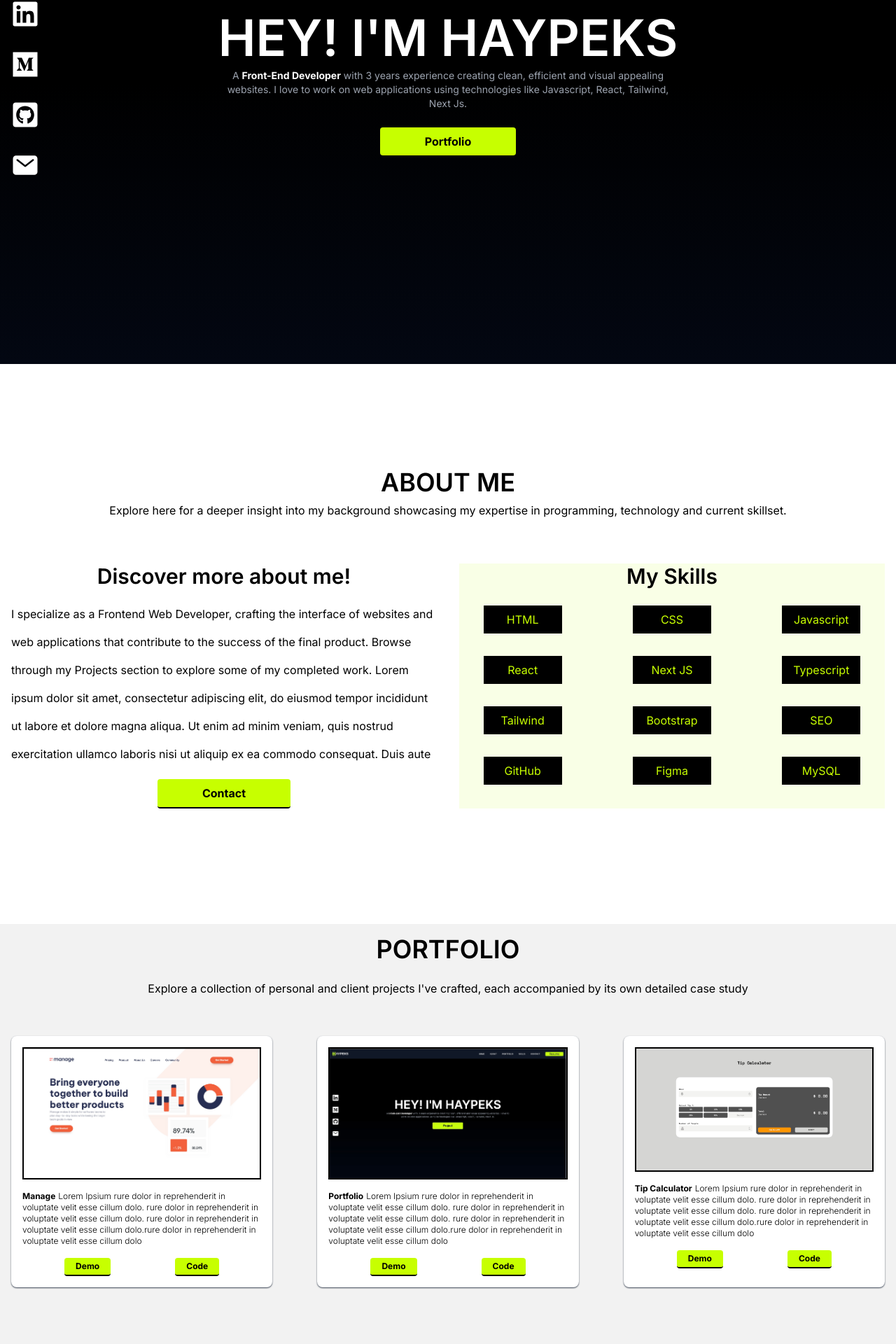
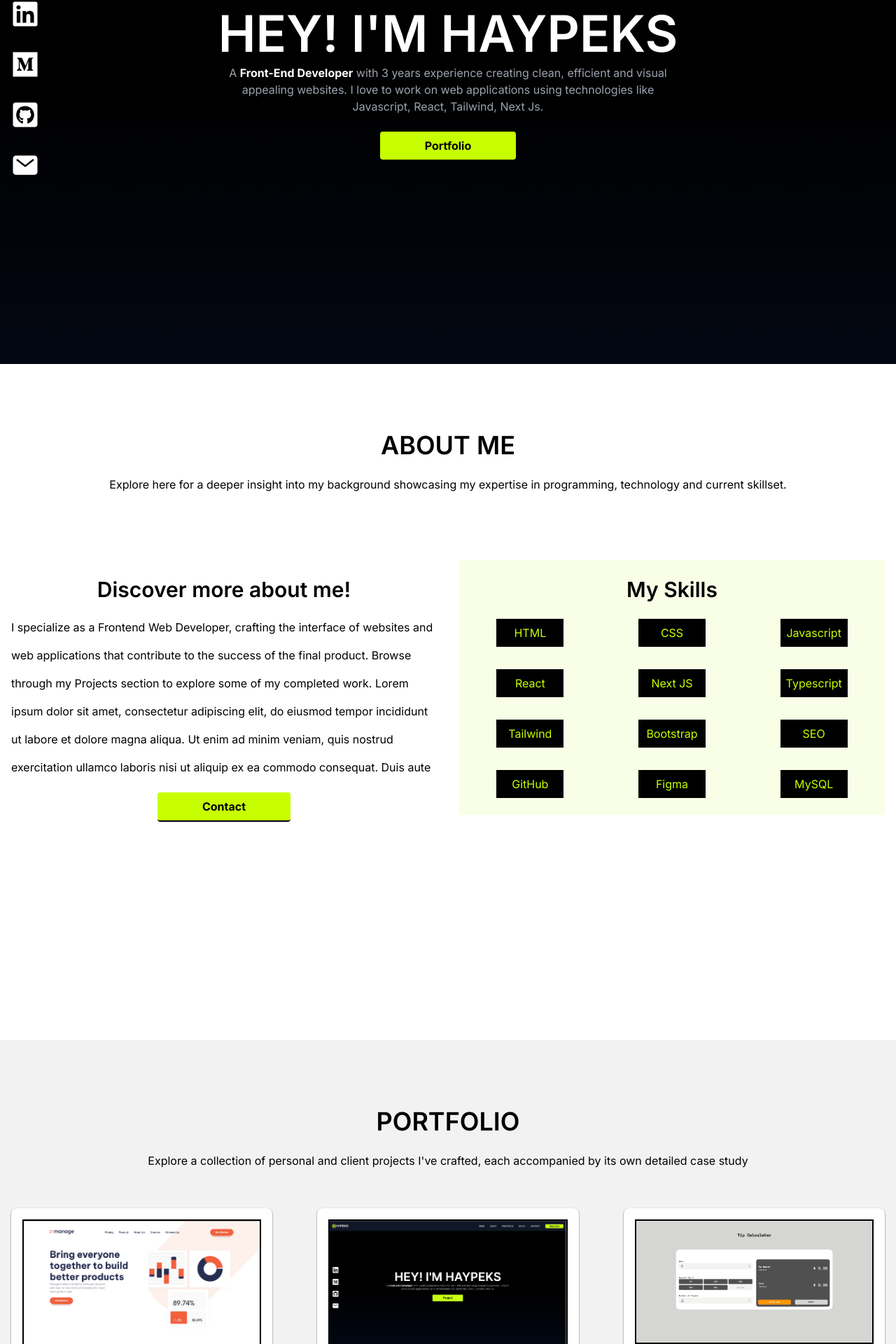
Before and after one commit to haypeks/haypeks-portfolio, a React (Create React App) app: page / in a window 1280 px wide. Shown: the part 280-2200 px from the top of the page at 70% size. Built offline with nearby package versions, Linux system fonts and the light colour scheme.

Commit message:
new updates

```diff
--- a/package.json
+++ b/package.json
@@ -10,6 +10,7 @@
     "react-dom": "^18.2.0",
     "react-icons": "^5.0.1",
     "react-scripts": "5.0.1",
+    "react-scroll": "^1.9.0",
     "react-type-animation": "^3.2.0",
     "web-vitals": "^2.1.4"
   },
--- a/src/components/About.jsx
+++ b/src/components/About.jsx
@@ -1,22 +1,24 @@
 import React from "react";
+import { Link } from "react-scroll";
 
 const About = () => {
   return (
     <div
       name="about"
-      className="w-full h-full md:h-screen justify-center items-center"
+      className="w-full h-full pt-20 pb-20 md:pb-64 justify-center items-center"
     >
       <div className="max-w-screen-xl p-4 mx-auto flex flex-col justify-center w-full h-full">
         <div>
-          <h2 className="text-4xl font-semibold text-center">ABOUT ME</h2>
-          <p className="leading-8 font-regular text-sm md:text-base md:leading-10 text-center">
+          <h2 className="text-4xl  font-semibold text-center">ABOUT ME</h2>
+          <p className="leading-8 font-regular text-sm md:text-base md:leading-10 mt-4 text-center">
             Explore here for a deeper insight into my background showcasing my
             expertise in programming, technology and current skillset.
           </p>
         </div>
+        <div></div>
         <div className="pt-10 md:flex gap-8">
-          <div className="md:w-1/2">
-            <h3 className=" text-3xl font-semibold text-center my-4">
+          <div className="md:w-1/2 py-6 md:pt-14">
+            <h3 className=" text-2xl md:text-3xl font-semibold text-center  my-4">
               Discover more about me!
             </h3>
             <p className="leading-8 md:leading-10 font-regular  text-sm md:text-base">
@@ -28,50 +30,56 @@ const About = () => {
               magna aliqua. Ut enim ad minim veniam, quis nostrud exercitation
               ullamco laboris nisi ut aliquip ex ea commodo consequat. Duis aute
             </p>
+            <Link to="contact" smooth duration={500}>
               <div className="bg-primary text-black w-fit cursor-pointer rounded border-black border-b-2 px-16 py-4 my-4 md:font-bold md:px-16 md:py-2 mx-auto font-medium hover:text-gray-700">
                 Contact
               </div>
+            </Link>
           </div>
-          <div className="md:w-1/2 my-16 md:my-4 bg-skillsbg">
-            <h3 className=" text-3xl font-semibold text-center">My Skills</h3>
-            <ul className="pt-6 grid grid-cols-2 md:grid-cols-3 gap-8 place-items-center">
-              <li className="text-center bg-black text-primary w-36 md:w-28 py-1 md:py-2">
+          <div name="skills" className="pt-20  md:w-1/2 md:pt-8">
+            <div className="py-6 md:my-4 bg-skillsbg">
+              <h3 className="text-2xl md:text-3xl font-semibold text-center">
+                My Skills
+              </h3>
+              <ul className="pt-6 grid grid-cols-2 md:grid-cols-3 gap-8 md:gap-x-3 lg:gap-x-0 place-items-center">
+                <li className="text-center bg-black text-primary w-36 md:w-24 py-1 md:py-2">
                   HTML
                 </li>
-              <li className="text-center bg-black text-primary w-36 md:w-28 py-1 md:py-2">
+                <li className="text-center bg-black text-primary w-36 md:w-24 py-1 md:py-2">
                   CSS
                 </li>
-              <li className="text-center bg-black text-primary w-36 md:w-28 py-1 md:py-2">
+                <li className="text-center bg-black text-primary w-36 md:w-24 py-1 md:py-2">
                   Javascript
                 </li>
-              <li className="text-center bg-black text-primary w-36 md:w-28 py-1 md:py-2">
+                <li className="text-center bg-black text-primary w-36 md:w-24 py-1 md:py-2">
                   React
                 </li>
-              <li className="text-center bg-black text-primary w-36 md:w-28 py-1 md:py-2">
+                <li className="text-center bg-black text-primary w-36 md:w-24 py-1 md:py-2">
                   Next JS
                 </li>
-              <li className="text-center bg-black text-primary w-36 md:w-28 py-1 md:py-2">
+                <li className="text-center bg-black text-primary w-36 md:w-24 py-1 md:py-2">
                   Typescript
                 </li>
-              <li className="text-center bg-black text-primary w-36 md:w-28 py-1 md:py-2">
+                <li className="text-center bg-black text-primary w-36 md:w-24 py-1 md:py-2">
                   Tailwind
                 </li>
-              <li className="text-center bg-black text-primary w-36 md:w-28 py-1 md:py-2">
+                <li className="text-center bg-black text-primary w-36 md:w-24 py-1 md:py-2">
                   Bootstrap
                 </li>
-              <li className="text-center bg-black text-primary w-36 md:w-28 py-1 md:py-2">
+                <li className="text-center bg-black text-primary w-36 md:w-24 py-1 md:py-2">
                   SEO
                 </li>
-              <li className="text-center bg-black text-primary w-36 md:w-28 py-1 md:py-2">
+                <li className="text-center bg-black text-primary w-36 md:w-24 py-1 md:py-2">
                   GitHub
                 </li>
-              <li className="text-center bg-black text-primary w-36 md:w-28 py-1 md:py-2">
+                <li className="text-center bg-black text-primary w-36 md:w-24 py-1 md:py-2">
                   Figma
                 </li>
-              <li className="text-center bg-black text-primary w-36 md:w-28 py-1 md:py-2">
+                <li className="text-center bg-black text-primary w-36 md:w-24 py-1 md:py-2">
                   MySQL
                 </li>
               </ul>
+            </div>
           </div>
         </div>
       </div>
--- a/src/components/Contact.jsx
+++ b/src/components/Contact.jsx
@@ -2,7 +2,7 @@ import React from "react";
 
 const Contact = () => {
   return (
-    <div name="contact" className="w-full h-screen">
+    <div name="contact" className="w-full pt-20 pb-20 md:pb-64 full">
       <div className="flex flex-col p-4 justify-center mx-auto max-w-screen-lg h-full">
         <h2 className="text-4xl font-semibold text-center mt-0">CONTACT</h2>
         <p className="leading-8 font-regular text-sm md:text-base md:leading-10 mt-4 mb-16 text-center">
--- a/src/components/Home.jsx
+++ b/src/components/Home.jsx
@@ -3,10 +3,14 @@ import { TypeAnimation } from "react-type-animation";
 import { FaGithubSquare, FaMedium } from "react-icons/fa";
 import { FaLinkedin } from "react-icons/fa6";
 import { IoMail } from "react-icons/io5";
+import { Link } from "react-scroll";
 
 const Home = () => {
   return (
-    <div className="bg-gradient-to-b from-black via-black to-gray-950 h-screen w-full">
+    <div
+      name="home"
+      className="bg-gradient-to-b from-black via-black to-gray-950 h-screen w-full"
+    >
       <div className="flex flex-col justify-center items-center h-full px-6">
         <h2 className="text-white mx-auto text-4xl lg:text-7xl font-semibold sm:px-20 pt-20 md:pt-0">
           <TypeAnimation
@@ -18,15 +22,17 @@ const Home = () => {
             cursor={false}
           />
         </h2>
-        <p className="text-gray-400 mx-auto lg:text-md text-center text-sm pt-2 pb-6 sm:px-20 xl:w-4/6 w-full">
+        <p className="text-gray-400 mx-auto lg:text-md text-center text-base pt-2 pb-6 sm:px-20 xl:w-4/6 w-full">
           A <strong className="text-white">Front-End Developer</strong> with 3
           years experience creating clean, efficient and visual appealing
           websites. I love to work on web applications using technologies like
           Javascript, React, Tailwind, Next Js.
         </p>
-        <div className="bg-primary text-black w-fit cursor-pointer rounded px-6 py-1 md:font-bold md:px-16 md:py-2 font-medium hover:scale-110 hover:text-gray-700">
-          Portfolio
-        </div>
+        <Link to="portfolio" smooth duration={500}>
+          <div className="bg-primary text-black w-fit cursor-pointer rounded px-6 py-1 md:font-bold md:px-16 md:py-2 font-medium hover:scale-110 hover:text-gray-700">
+            Portfolio
+          </div>
+        </Link>
         <ul className="flex md:hidden text-white pt-36">
           <li className="px-4 cursor-pointer hover:bg-primary hover:text-black hover:p-0 ">
             <FaLinkedin size={40} />
--- a/src/components/NavBar.jsx
+++ b/src/components/NavBar.jsx
@@ -1,6 +1,7 @@
 import React, { useState } from "react";
 import { FaBars, FaTimes } from "react-icons/fa";
 import Logo from "../images/logo.png";
+import { Link } from "react-scroll";
 
 const NavBar = () => {
   const [nav, setNav] = useState(false);
@@ -41,7 +42,9 @@ const NavBar = () => {
               key={link.id}
               className="px-4 cursor-pointer uppercase text-xs hover:scale-110 duration-200 "
             >
-              {link}
+              <Link to={link} smooth duration={500}>
+                {link}
+              </Link>
             </li>
           ))}
         </ul>
@@ -66,7 +69,14 @@ const NavBar = () => {
                 key={link.id}
                 className="px-4  cursor-pointer uppercase text-lg text-gray-300 hover:scale-110 duration-200 "
               >
-                {link}
+                <Link
+                  onClick={() => setNav(!nav)}
+                  to={link}
+                  smooth
+                  duration={500}
+                >
+                  {link}
+                </Link>
               </li>
             ))}
           </ul>
--- a/src/components/Portfolio.jsx
+++ b/src/components/Portfolio.jsx
@@ -63,7 +63,7 @@ const Portfolio = () => {
   return (
     <div
       name="portfolio"
-      className="w-full h-full bg-secondary justify-center items-center"
+      className="w-full h-full py-20 bg-secondary justify-center items-center"
     >
       <div className="max-w-screen-xl p-4 mx-auto flex flex-col justify-center items-center w-full h-full">
         <div>
@@ -74,12 +74,12 @@ const Portfolio = () => {
           </p>
         </div>
 
-        <div className="grid sm:grid-cols-2 md:grid-cols-3 gap-16 px-6 sm:px-0">
+        <div className="grid sm:grid-cols-2 md:grid-cols-3 gap-x-16 gap-y-8 sm:px-0">
           {portfolios.map(
             ({ id, src, heading, hrefDemo, hrefCode, paragraph }) => (
               <div
                 key={id}
-                className="shadow-sm shadow-gray-700 bg-white p-4 md:my-8 rounded-lg "
+                className="shadow-sm shadow-gray-700 bg-white p-4 md:my-8  rounded-lg "
               >
                 <img
                   className="border-2 border-black md:w-auto md:h-30"
```
Also changed, not shown: 1 other file (tests, documents, lock files or other folders). Lines whose indentation alone changed are shown as unchanged.
